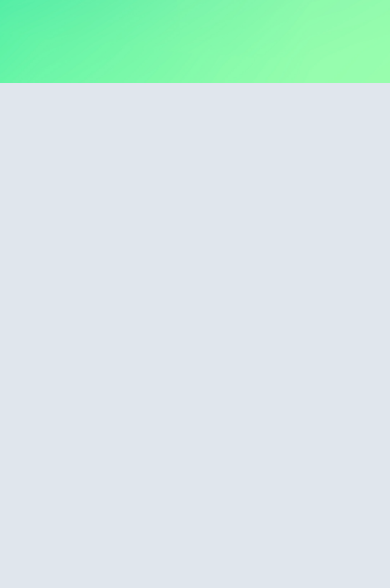
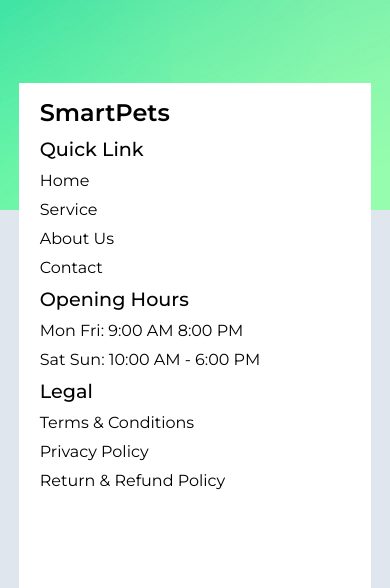
Before and after one commit to Siva22223333/Smartpet, a Django app: page / in a window 390 px wide. Shown: the part 4078-4666 px from the top of the page. Before the commit the page ends 4161 px from the top, so only its background shows below. Run offline with Django 5.2, Linux system fonts and the light colour scheme.

Commit message:
10-9-2024

```diff
--- a/smartpet/static/css/Dashboard.css
+++ b/smartpet/static/css/Dashboard.css
@@ -444,9 +444,90 @@ body {
     flex-basis: 50%;
 }
 .div7-bg{
-    height: 85%;
+    height: 100%;
     width: 100%;
     position: relative;
+}
+.div7-div1{
+    display: flex;
+    height: auto;
+    padding: 75px 0px 54px 108px;
+}
+.div7-div2{
+    display: flex;
+    justify-content: center;
+}
+.div7-div2-box{
+    box-shadow: 0px 0px 0px 0px;
+    background-color: #b7d5c3bd;
+    border-radius: 14px;
+    width: 47%;
+    height: 35%;
+    padding: 40px;
+}
+.div7-div2-map{
+    height: 35%;
+    position: absolute;
+    top: 41%;
+    right: 11%;
+}
+iframe{
+    border: 0;
+    border-radius: 30px;
+    width: 100%;
+}
+.div7-p1{
+    height: auto;
+    font-size: xx-large;
+    font-weight: 600;
+}
+.div7-p2{
+    height: auto;
+    font-size: x-large;
+    font-weight: 500;
+    width: auto;
+    padding-bottom: 31px;
+}
+.div7-footer{
+    position: absolute;
+    height: 45%;
+    width: 85%;
+    background-color: white;
+    top: 85%;
+    padding-top: 40px;
+}
+.div7-div3{
+    display: flex;
+    justify-content: center;
+    height: auto;
+}
+.div7-footer-div1{
+    display: flex;
+    flex-direction: column;
+}
+.div7-footer-p1{
+    height: auto;
+    font-size: x-large;
+    font-weight: 600;
+}
+.footer-div1{
+    display: flex;
+    flex-direction: row;
+    justify-content: space-around;
+    height: auto;
+}
+.div7-footer-p2{
+    height: auto;
+    font-size: larger;
+    font-weight: 500;
+}
+.div7-footer-p3{
+    padding-top: 10px;
+}
+.div7-footer-a{
+    padding-top: 10px;
+    text-decoration: none;
+    color: black;
 }
 @media screen and ( max-width:768px ) {
     .menu-btn{
@@ -486,6 +567,22 @@ body {
     .div3{
         height: 90%;
         padding-top: 0%;
+    }
+    .div7-div2-map{
+        top: 45%;
+        right: 0%;
+    }
+    .footer-div1 {
+        flex-direction: column;
+    }
+    .div7-footer-p2 {
+        padding-top: 10px;
+    }
+    .div7-footer {
+        height: 58%;
+    }
+    .div7-footer{
+        padding: 15px 0px 0px 21px;
     }
 }
 @media screen and (max-width: 562px){
@@ -548,6 +645,37 @@ body {
     .div4-div1-p{
         display: block;
     }
+    .div6-p {
+        font-size: medium;
+    }
+    .div7-footer{
+        padding: 15px 0px 0px 21px;
+    }
+    .footer-div1 {
+        display: flex;
+        flex-direction: column;
+    }
+    .div7-footer {
+        height: 58%;
+    }
+    .div7-footer-p2 {
+        padding-top: 10px;
+    }
+    .div7-div2-box {
+        width: 60%;
+        padding: 25px;
+    }
+    .div7-p2 {
+        font-size: medium;
+    }
+    .div7-div2-map {
+        height: 25%;
+        top: 50%;
+        left: 17%;
+    }
+    iframe {
+        width: 81%;
+    }
 }
 @media screen and (max-width:320px){
     .welcome {
--- a/smartpet/templates/Dashboard.html
+++ b/smartpet/templates/Dashboard.html
@@ -159,8 +159,47 @@
     <div class="div7">
         <div class="div7-bg">
             <img src="{% static 'image/3150060.jpg' %}" class="background-img" >
+            <div class="div7-div1">
+                <p class="div7-p1">Contact</p>
+            </div>
+            <div class="div7-div2">
+                <div class="div7-div2-box">
+                    <p class="div7-p2">Smartpets@gmail.com</p>
+                    <p class="div7-p2">+380 00 467 37 39</p>
+                </div>
+                <div class="div7-div2-map">
+                    <iframe src="https://www.google.com/maps/embed?pb=!1m14!1m8!1m3!1d987.0007797168262!2d77.22279889048748!3d8.30248690000002!3m2!1i1024!2i768!4f13.1!3m3!1m2!1s0x3b04551342c39167%3A0xaaef7cb5ea28b8d2!2sSea%20Sense%20Group%20of%20Companies!5e0!3m2!1sen!2sin!4v1725950587553!5m2!1sen!2sin" width="600" height="450"  allowfullscreen="" loading="lazy" referrerpolicy="no-referrer-when-downgrade"></iframe>                </div>
+            </div>
+            <div class="div7-div3">
+                <div class="div7-footer">
+                    <div class="footer-div1">
+                        <div class="div7-footer-div1">
+                            <p class="div7-footer-p1">SmartPets</p>
+                        </div>
+                        <div class="div7-footer-div1">
+                            <p class="div7-footer-p2">Quick Link</p>
+                            <a class="div7-footer-a" href="#">Home</a>
+                            <a class="div7-footer-a" href="#">Service</a>
+                            <a class="div7-footer-a" href="#">About Us</a>
+                            <a class="div7-footer-a" href="#">Contact</a>
+                        </div>
+                        <div class="div7-footer-div1">
+                            <p class="div7-footer-p2">Opening Hours</p>
+                            <p class="div7-footer-p3">Mon Fri: 9:00 AM 8:00 PM </p>
+                            <p class="div7-footer-p3">Sat Sun: 10:00 AM - 6:00 PM</p>
+                        </div>
+                        <div class="div7-footer-div1">
+                            <p class="div7-footer-p2">Legal</p>
+                            <a class="div7-footer-a" href="#">Terms & Conditions</a>
+                            <a class="div7-footer-a" href="#">Privacy Policy</a>
+                            <a class="div7-footer-a" href="#">Return & Refund Policy</a>
+                        </div>
+                    </div>
+                </div>
+            </div>
         </div>
     </div>
+
     <script>
             const cardContainer = document.getElementById("card_container_inner");
             const itemsPerPage = 2;
```
Also changed, not shown: other parts of smartpet/static/css/Dashboard.css (+30 -0 lines).
